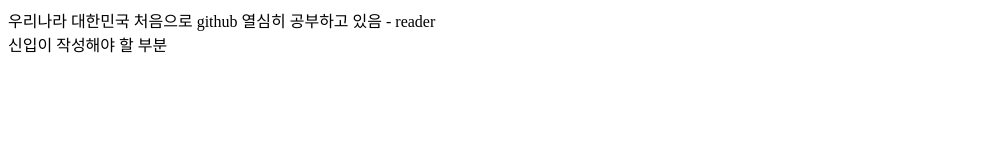
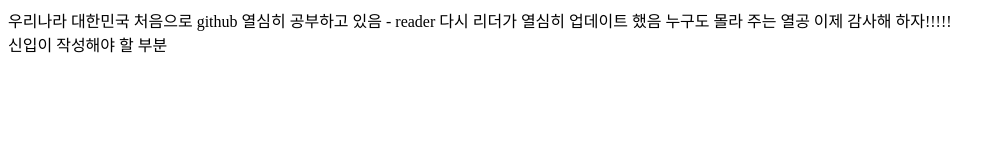
Before and after one commit to kspark-hs/new-project, a plain HTML site: page index.html in a window 1280 px wide. Shown: the whole page, without its empty margins (0-1004 px from the left). Drawn offline with Linux system fonts and the light colour scheme.

Commit message:
second commit

```diff
--- a/index.html
+++ b/index.html
@@ -9,6 +9,10 @@
     우리나라 대한민국
     처음으로 github 열심히 공부하고 있음 - reader
 
+    다시 리더가 열심히 업데이트 했음
+    누구도 몰라 주는 열공
+    이제 감사해 하자!!!!!
+
 
     <main>
       신입이 작성해야 할 부분<br>
```
